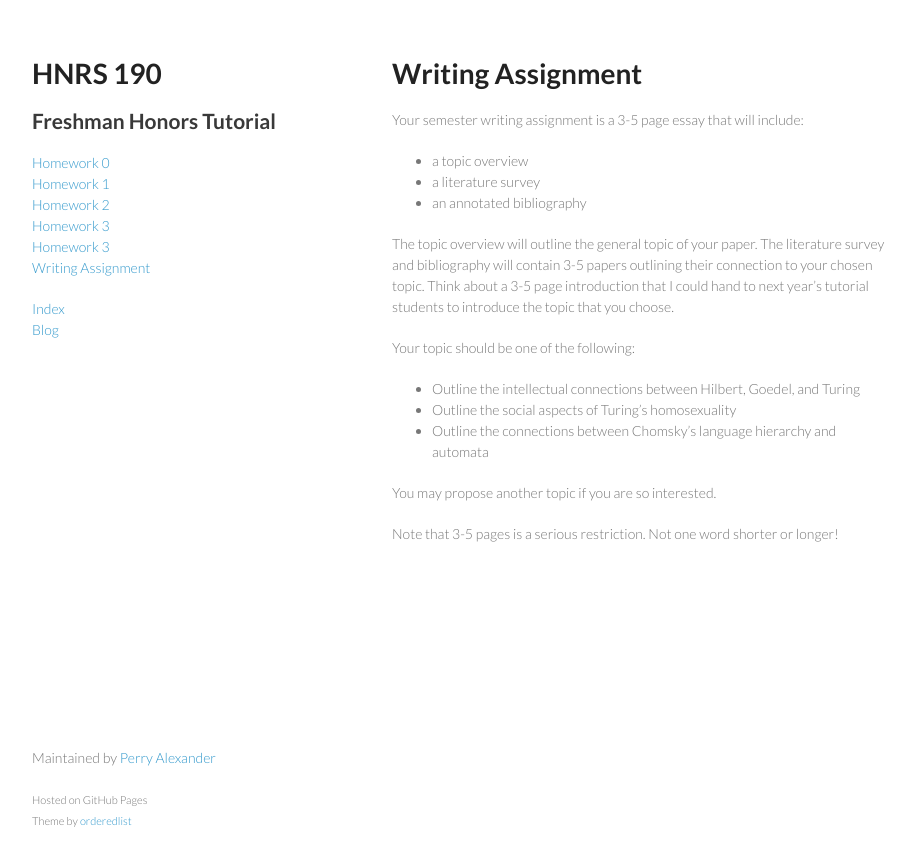
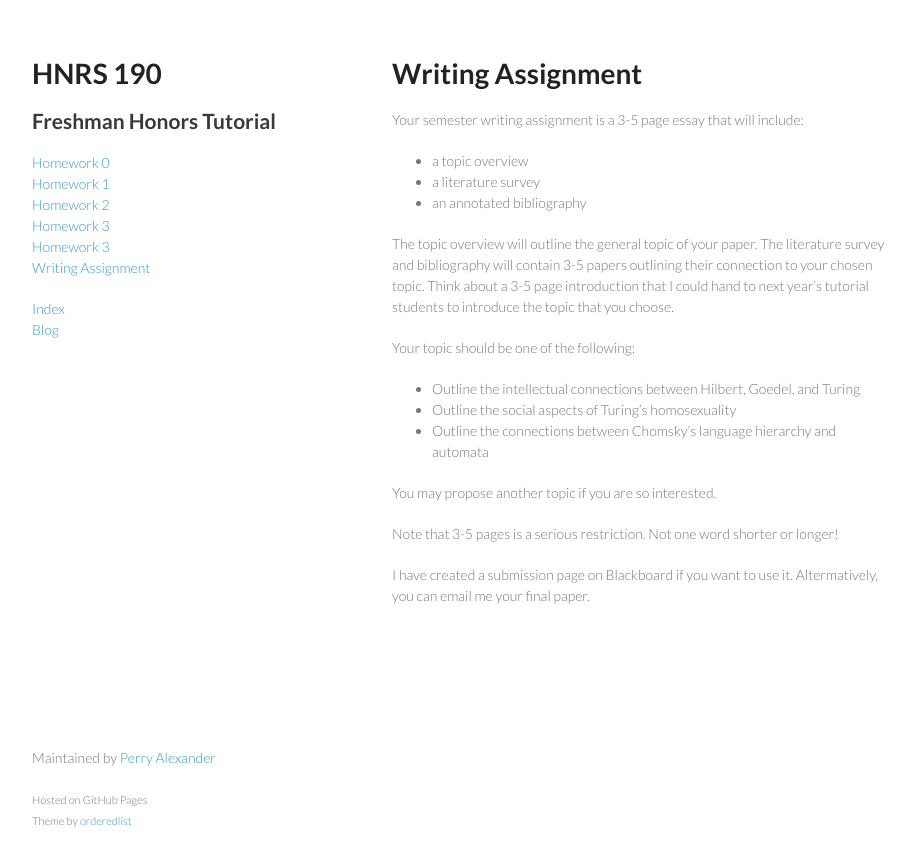
Before and after one commit to palexand/hnrs190, a Jekyll site: the page built from _posts/2016-11-22-Writing-Assignment.md, in a window 1280 px wide. Shown: the top 866 px of the page, without its empty margins (178-1093 px from the left). Built offline with Jekyll 4.4.1, drawn with Linux system fonts in a browser that asks for light colours.

Commit message:
updating assignment

```diff
--- a/_posts/2016-11-22-Writing-Assignment.md
+++ b/_posts/2016-11-22-Writing-Assignment.md
@@ -21,3 +21,5 @@ Your topic should be one of the following:
 You may propose another topic if you are so interested.
 
 Note that 3-5 pages is a serious restriction.  Not one word shorter or longer!
+
+I have created a submission page on Blackboard if you want to use it.  Altermatively, you can email me your final paper.
```
